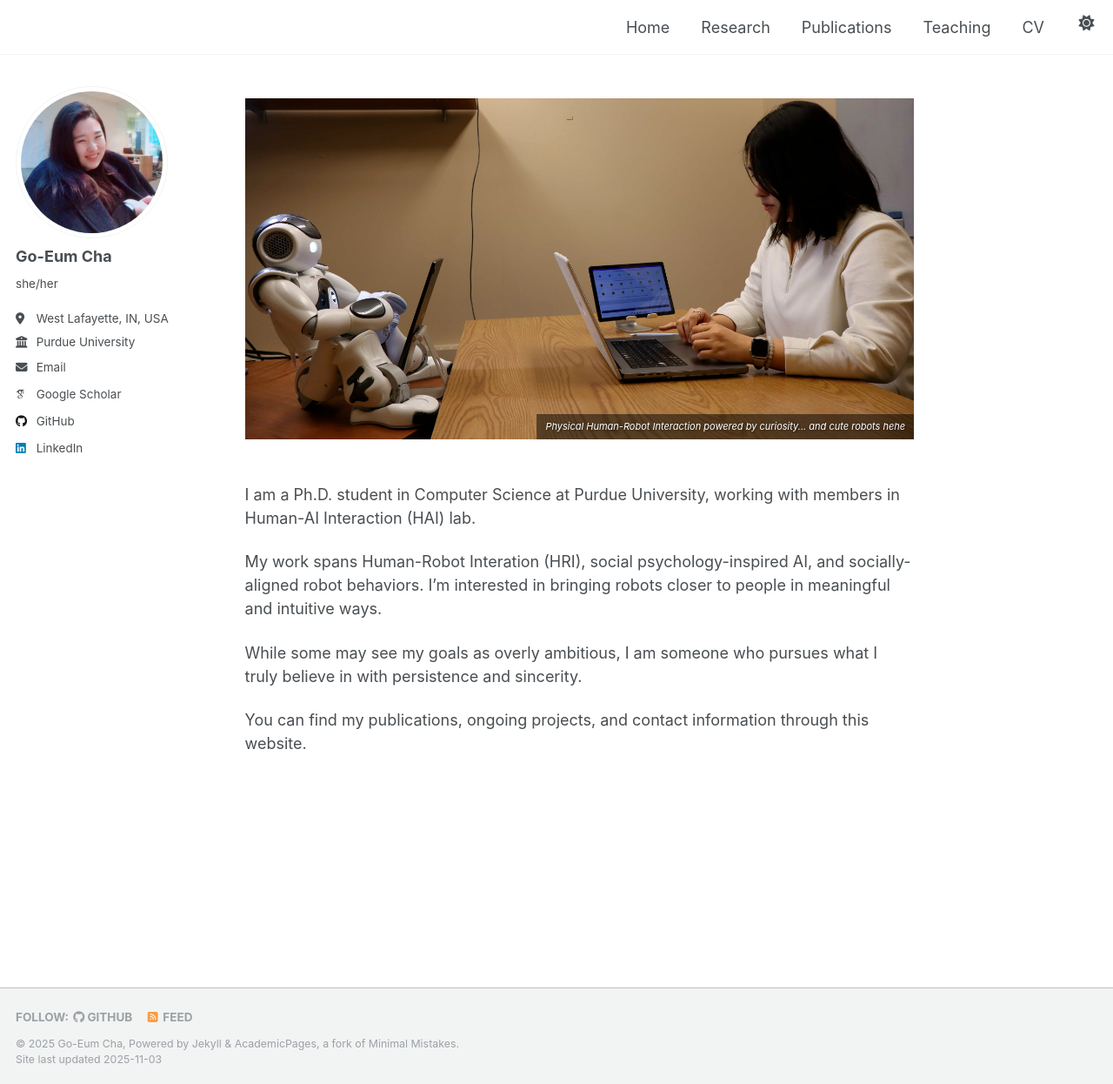
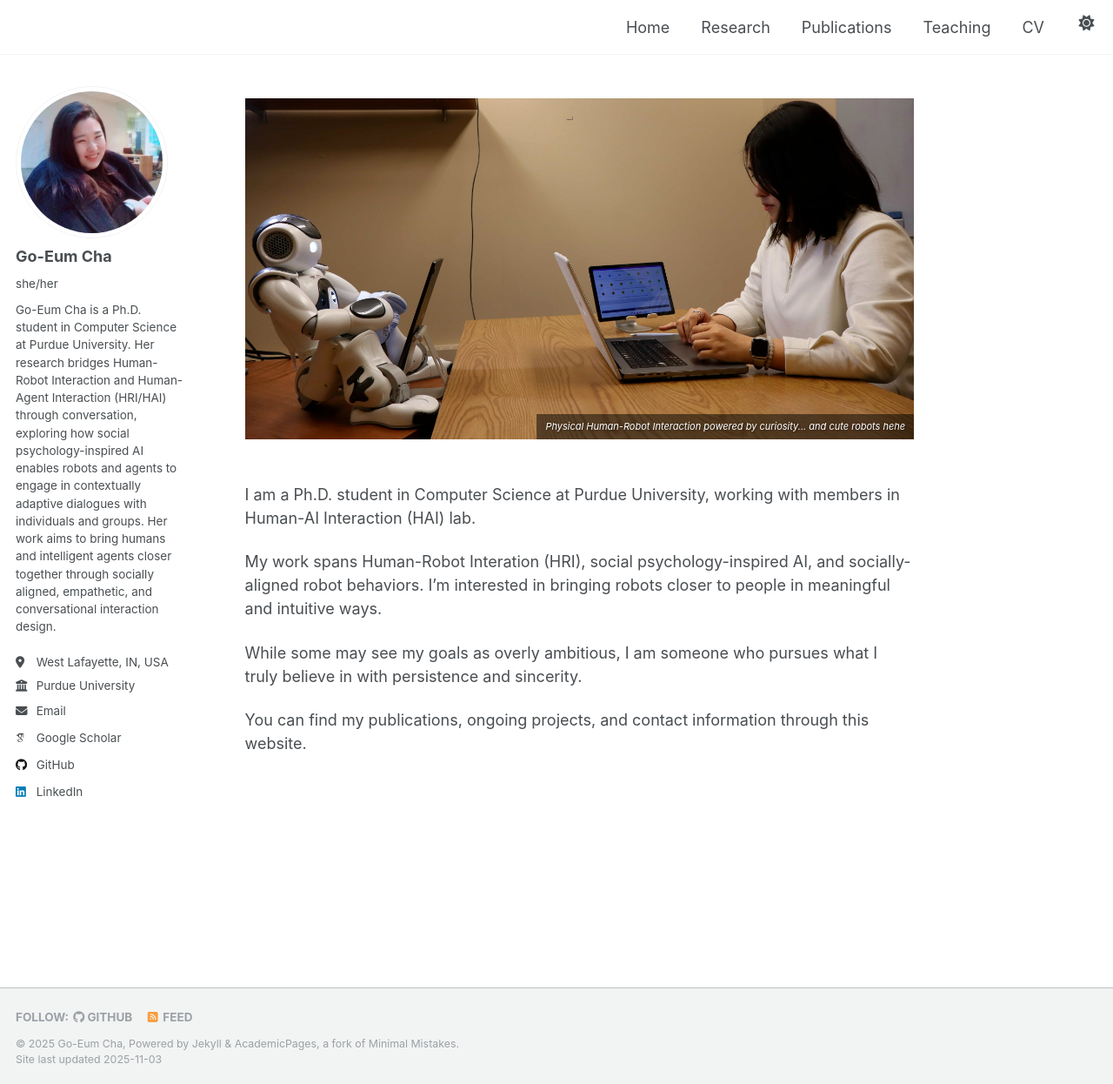
Before and after one commit to chagom/chagom.github.io, a Jekyll site: the page built from _pages/about.md, in a window 1280 px wide and 1246 px high. Shown: the whole window at 87% size. Built offline with Jekyll 4.4.1, drawn with Linux system fonts in a browser that asks for light colours; some web fonts are replaced.

Commit message:
url setup

```diff
--- a/_config.yml
+++ b/_config.yml
@@ -13,7 +13,7 @@ title                    : "Go-Eum Cha"
 title_separator          : "|"
 name                     : &name "Go-Eum Cha"
 description              : &description "Ph.D. student in Computer Science with a focus on Human-AI interaction."
-url                      : https://chagom.github.io # the base hostname & protocol for your site e.g. "https://[your GitHub username].github.io" or if you already have some other page hosted on Github then use "https://[your GitHub username].github.io/[Your Repo Name]"
+url                      : https://www.goeumcha.com # the base hostname & protocol for your site e.g. "https://[your GitHub username].github.io" or if you already have some other page hosted on Github then use "https://[your GitHub username].github.io/[Your Repo Name]"
 baseurl                  : "" # the subpath of your site, e.g. "/blog"
 repository               : "chagom/chagom.github.io"
 
@@ -25,7 +25,7 @@ author:
   avatar           : "main_image.jpg"
   name             : "Go-Eum Cha"
   pronouns         : "she/her"
-  bio              : ""
+  bio              : "Go-Eum Cha is a Ph.D. student in Computer Science at Purdue University. Her research bridges Human-Robot Interaction and Human-Agent Interaction (HRI/HAI) through conversation, exploring how social psychology-inspired AI enables robots and agents to engage in contextually adaptive dialogues with individuals and groups. Her work aims to bring humans and intelligent agents closer together through socially aligned, empathetic, and conversational interaction design."
   location         : "West Lafayette, IN, USA"
   employer         : "Purdue University"
   uri              : # URL
```
